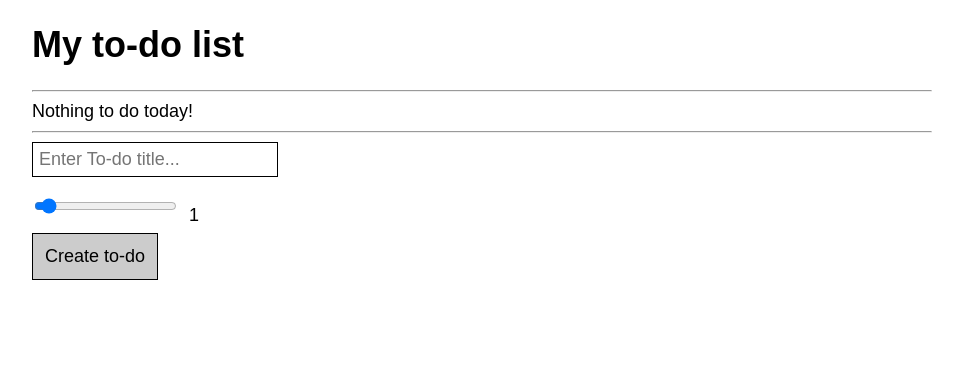
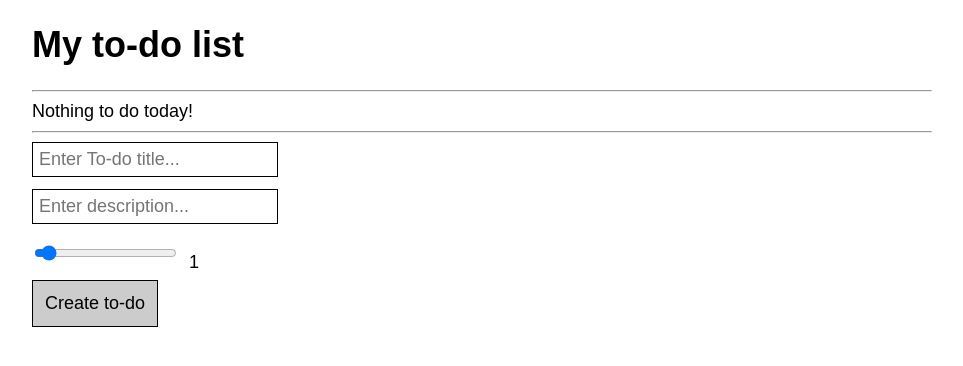
Before and after one commit to chrisfinch/todo, a React app: page / in a window 1280 px wide. Shown: the top 366 px of the page, without its empty margins (158-1121 px from the left). Built offline with nearby package versions, Linux system fonts and the light colour scheme.

Commit message:
final working example

```diff
--- a/src/app.tsx
+++ b/src/app.tsx
@@ -11,9 +11,17 @@ interface IAppProps {
 }
 
 interface IAppState {
-    todoItems?: Array<any>,
+    todoItems?: Array<ITodoItems>,
     itemTitle?: string,
-    itemImportance?: number
+    itemImportance?: number,
+    itemDescription: string
+}
+
+interface ITodoItems {
+    title: string,
+    done: boolean,
+    description: string,
+    importance: number
 }
 
 export default class App extends React.Component<IAppProps, IAppState> {
@@ -24,7 +32,8 @@ export default class App extends React.Component<IAppProps, IAppState> {
         this.state = {
             todoItems: [],
             itemTitle: '',
-            itemImportance: 1
+            itemImportance: 1,
+            itemDescription: ''
         }
     }
 
@@ -35,13 +44,21 @@ export default class App extends React.Component<IAppProps, IAppState> {
         }));
     }
 
+    _handleDescriptionInputChange(event) {
+        const val = event.target.value;
+        this.setState(oldState => ({
+            itemDescription: val
+        }));
+    }
+
     _handleFormSubmit(event) {
         event.preventDefault();
         this.setState(oldState => ({
             todoItems: oldState.todoItems.concat([{
                 title: this.state.itemTitle,
                 done: false,
-                importance: this.state.itemImportance
+                importance: this.state.itemImportance,
+                description: this.state.itemDescription
             }]),
             itemTitle: ''
         }));
@@ -88,6 +105,7 @@ export default class App extends React.Component<IAppProps, IAppState> {
                                     type="checkbox"
                                     checked={ !!item.done }
                                     onChange={ this._handleItemDoneChange.bind(this, index) } />
+                                <div>{ item.description }</div>
                             </li>
                         )) }
 
@@ -107,6 +125,12 @@ export default class App extends React.Component<IAppProps, IAppState> {
                         placeholder="Enter To-do title..."
                         onChange={ this._handleInputChange.bind(this) }
                         value={this.state.itemTitle} />
+
+                    <input
+                        className="input"
+                        placeholder="Enter description..."
+                        onChange={ this._handleDescriptionInputChange.bind(this) }
+                        value={this.state.itemDescription} />
 
                     <input
                         className="input input--range"
```
